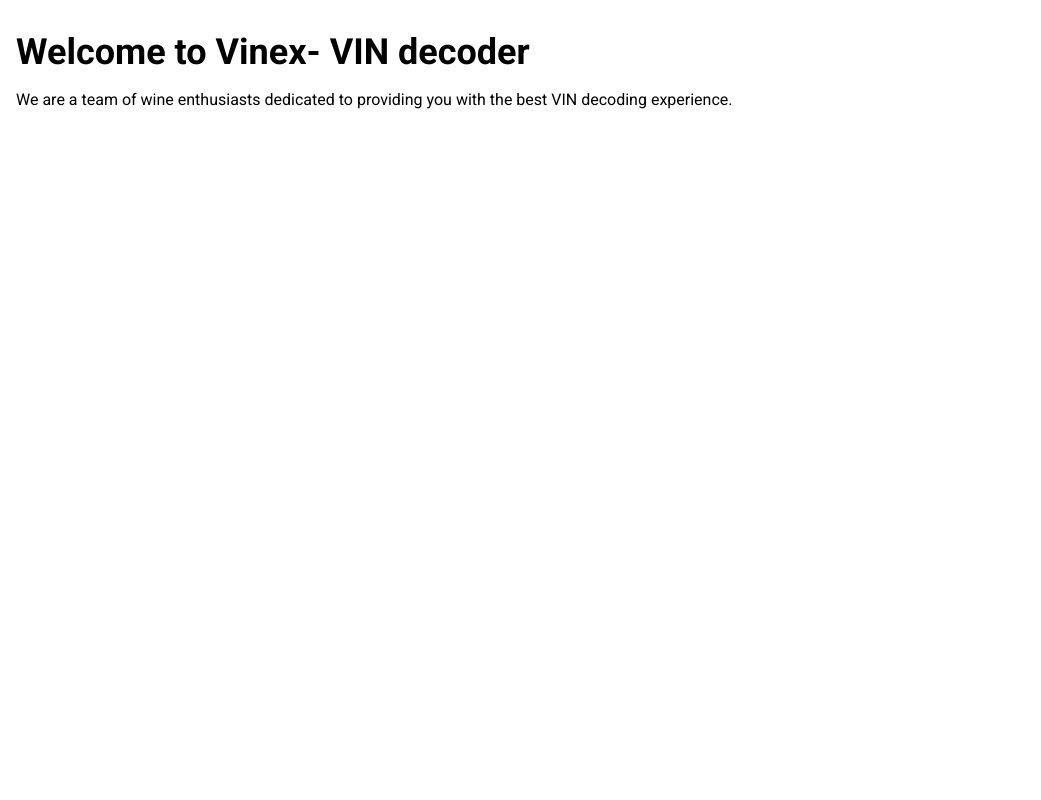
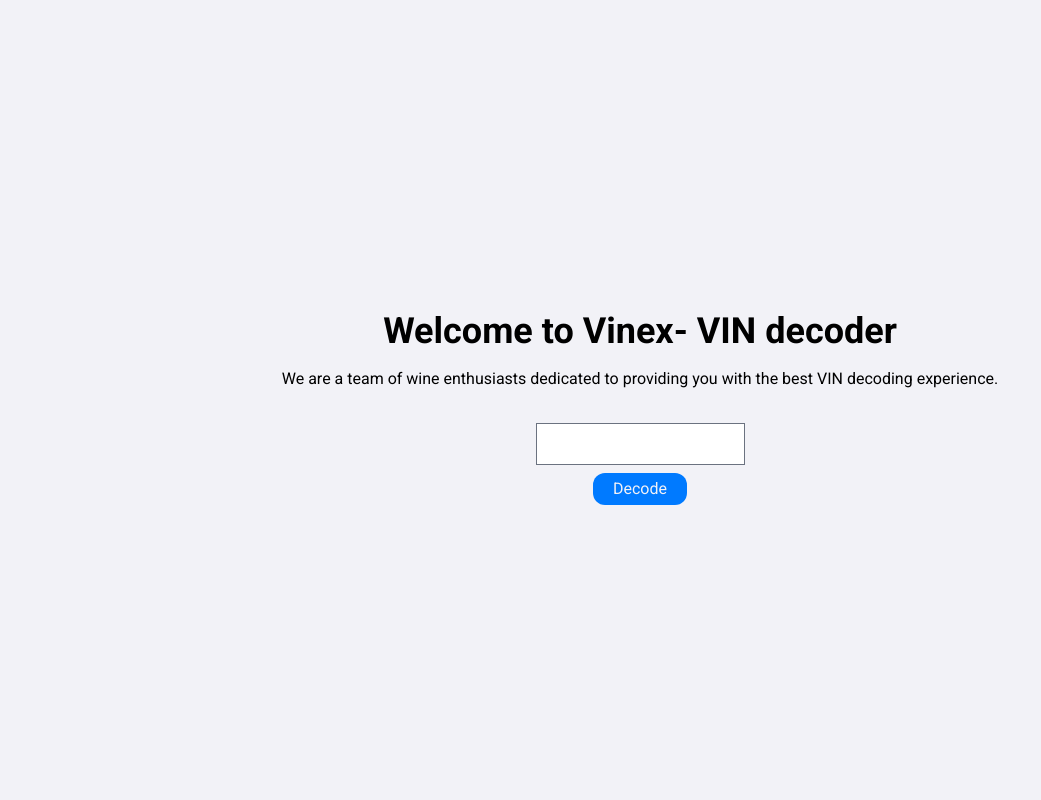
Before and after one commit to mateusz97i1/Vin_decoder_app, a Django app: page / in a window 1280 px wide. Shown: the whole page, without its empty margins (0-1041 px from the left). Run offline with Django 5.2, Linux system fonts and the light colour scheme; some libraries are stand-ins or nearby versions.

Commit message:
post form

```diff
--- a/theme/static/css/dist/styles.css
+++ b/theme/static/css/dist/styles.css
@@ -802,6 +802,66 @@
   margin-bottom: 1rem;
 }
 
+.mt-2 {
+  margin-top: 0.5rem;
+}
+
+.flex {
+  display: flex;
+}
+
+.min-h-svh {
+  min-height: 100svh;
+}
+
+.w-fit {
+  width: -moz-fit-content;
+  width: fit-content;
+}
+
+.flex-col {
+  flex-direction: column;
+}
+
+.content-center {
+  align-content: center;
+}
+
+.items-center {
+  align-items: center;
+}
+
+.justify-center {
+  justify-content: center;
+}
+
+.self-center {
+  align-self: center;
+}
+
+.rounded-lg {
+  border-radius: 0.5rem;
+}
+
+.rounded-xl {
+  border-radius: 0.75rem;
+}
+
+.bg-background {
+  --tw-bg-opacity: 1;
+  background-color: rgb(242 242 247 / var(--tw-bg-opacity, 1));
+}
+
+.bg-accent {
+  --tw-bg-opacity: 1;
+  background-color: rgb(0 122 255 / var(--tw-bg-opacity, 1));
+}
+
+.bg-primary {
+  --tw-bg-opacity: 1;
+  background-color: rgb(26 34 56 / var(--tw-bg-opacity, 1));
+}
+
 .px-4 {
   padding-left: 1rem;
   padding-right: 1rem;
@@ -810,6 +870,34 @@
 .py-8 {
   padding-top: 2rem;
   padding-bottom: 2rem;
+}
+
+.py-5 {
+  padding-top: 1.25rem;
+  padding-bottom: 1.25rem;
+}
+
+.px-5 {
+  padding-left: 1.25rem;
+  padding-right: 1.25rem;
+}
+
+.py-2 {
+  padding-top: 0.5rem;
+  padding-bottom: 0.5rem;
+}
+
+.py-1 {
+  padding-top: 0.25rem;
+  padding-bottom: 0.25rem;
+}
+
+.pt-2 {
+  padding-top: 0.5rem;
+}
+
+.text-center {
+  text-align: center;
 }
 
 .font-roboto {
@@ -824,3 +912,17 @@
 .font-bold {
   font-weight: 700;
 }
+
+.capitalize {
+  text-transform: capitalize;
+}
+
+.text-white {
+  --tw-text-opacity: 1;
+  color: rgb(255 255 255 / var(--tw-text-opacity, 1));
+}
+
+.text-background {
+  --tw-text-opacity: 1;
+  color: rgb(242 242 247 / var(--tw-text-opacity, 1));
+}
--- a/theme/templates/home.html
+++ b/theme/templates/home.html
@@ -21,10 +21,20 @@
 </head>
 
 <body class="font-roboto">
-    <div>
-        <div class="container px-4 py-8 mx-auto">
+    <div class="flex flex-col items-center justify-center bg-background min-h-svh">
+        <div class="container flex flex-col px-4 py-8 mx-auto text-center ">
             <h1 class="mb-4 text-4xl font-bold">Welcome to Vinex- VIN decoder</h1>
             <p>We are a team of wine enthusiasts dedicated to providing you with the best VIN decoding experience.</p>
+        </div>
+        <div class="">
+            <form action="/decode" method="get" class="flex flex-col">
+                {% csrf_token %}
+                <input type="text">
+                <button type="submit"
+                    class="self-center px-5 py-1 mt-2 capitalize rounded-xl text-background w-fit bg-accent">
+                    decode
+                </button>
+            </form>
         </div>
     </div>
 </body>
```
Also changed, not shown: theme/static_src/tailwind.config.js (+9 -1 lines).
